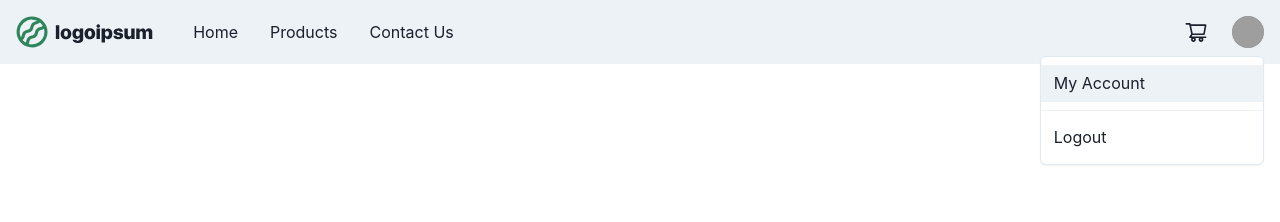
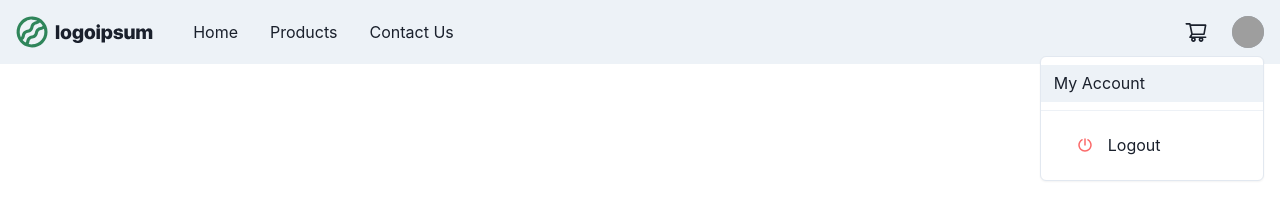
Before and after one commit to Samlogy/saas-ecommerce, a Next.js app in the folder front/: page / in a window 1280 px wide. Both pictures are taken after a click on the button 1248 px from the left and 32 px from the top of the page. Shown: the top 222 px of the page. Built offline with nearby package versions, Linux system fonts and the light colour scheme; grey boxes are pictures that could not be loaded.

Commit message:
edit: nav bar cpt --> logout button added add: logout icon

```diff
--- /dev/null
+++ b/front/components/Logout.tsx
@@ -0,0 +1,27 @@
+
+import React, { FC, useState } from "react";
+import { Button } from "@chakra-ui/react"
+
+import { IconLogout } from "../public/icons"
+
+const Logout: FC = () => {
+    const [loggedOut, setLoggedOut] = useState(false);
+
+    const logging_out = () => {
+        // history.push('/login')
+        console.log('logout')
+    };
+
+
+    if ( loggedOut ) logging_out();
+
+    return(
+        <Button leftIcon={<IconLogout />} variant="ghost"
+            fontWeight="400" mr="0rem" _hover={{bg: "invisible", border: "none"}}
+            onClick={() => setLoggedOut(true)}>
+            Logout
+        </Button>
+    )
+}
+
+export default Logout;
--- a/front/components/NavBar.tsx
+++ b/front/components/NavBar.tsx
@@ -10,7 +10,6 @@ import {
   Flex,
   Avatar,
   HStack,
-  // Link,
   IconButton,
   Button,
   Menu,
@@ -23,6 +22,7 @@ import {
   Stack,
 } from '@chakra-ui/react';
 import { AiOutlineMenu, AiOutlineClose, AiOutlineShoppingCart } from 'react-icons/ai';
+import { Logout } from "../components"
 
 const Links = [
   {
@@ -77,9 +77,9 @@ export default function NavBar() {
                 />
               </MenuButton>
               <MenuList>
-                <MenuItem> My Account </MenuItem>
+                <MenuItem> <Link href="/profile"> My Account </Link> </MenuItem>
                 <MenuDivider />
-                <MenuItem> Logout </MenuItem>
+                <MenuItem> <Logout /> </MenuItem>
               </MenuList>
             </Menu>
           </Flex>
--- a/front/components/index.ts
+++ b/front/components/index.ts
@@ -9,3 +9,4 @@ export { default as View} from "./View"
 export { default as FormTemplate} from "./FormTemplate"
 export { default as Filter} from "./Filter"
 export { default as SelectLanguage} from "./SelectLanguage"
+export { default as Logout} from "./Logout"
--- /dev/null
+++ b/front/public/icons/IconLogout.tsx
@@ -0,0 +1,19 @@
+import React from 'react'
+
+const ICON = {
+    width: "30",
+    height: "30",
+    color: "#FB6B6B"
+};
+
+
+const IconLogout = () => {
+    return(
+    <svg width={ICON.width} height={ICON.height} viewBox="0 0 30 30" fill="none" xmlns="http://www.w3.org/2000/svg">
+        <circle cx="15" cy="15" r="15" fill="white"/>
+        <path d="M21.75 15C21.75 18.722 18.722 21.75 15 21.75C11.278 21.75 8.25 18.722 8.25 15C8.25 12.5151 9.5967 10.3265 11.6244 9.15351C11.9883 8.94305 12.454 9.06733 12.6645 9.4313C12.8751 9.79527 12.7507 10.2609 12.3868 10.4715C10.7743 11.4042 9.7726 13.1395 9.7726 15C9.7726 17.8824 12.1176 20.2274 15 20.2274C17.8825 20.2274 20.2274 17.8824 20.2274 15C20.2274 13.1395 19.2257 11.4042 17.6132 10.4714C17.2493 10.2609 17.1249 9.79515 17.3355 9.43126C17.546 9.06726 18.0117 8.9429 18.3756 9.15351C20.4019 10.3257 21.75 12.5134 21.75 15ZM14.2387 15V9.01126C14.2387 8.59081 14.5795 8.24998 15 8.24998C15.4205 8.24998 15.7613 8.59081 15.7613 9.01126V15C15.7613 15.4204 15.4205 15.7613 15 15.7613C14.5795 15.7613 14.2387 15.4204 14.2387 15Z" fill={ICON.color}/>
+    </svg>
+    )
+}
+
+export default IconLogout;
--- a/front/public/icons/index.ts
+++ b/front/public/icons/index.ts
@@ -1 +1,2 @@
 export { default as Logo} from "./Logo";
+export { default as IconLogout} from "./IconLogout";
```
